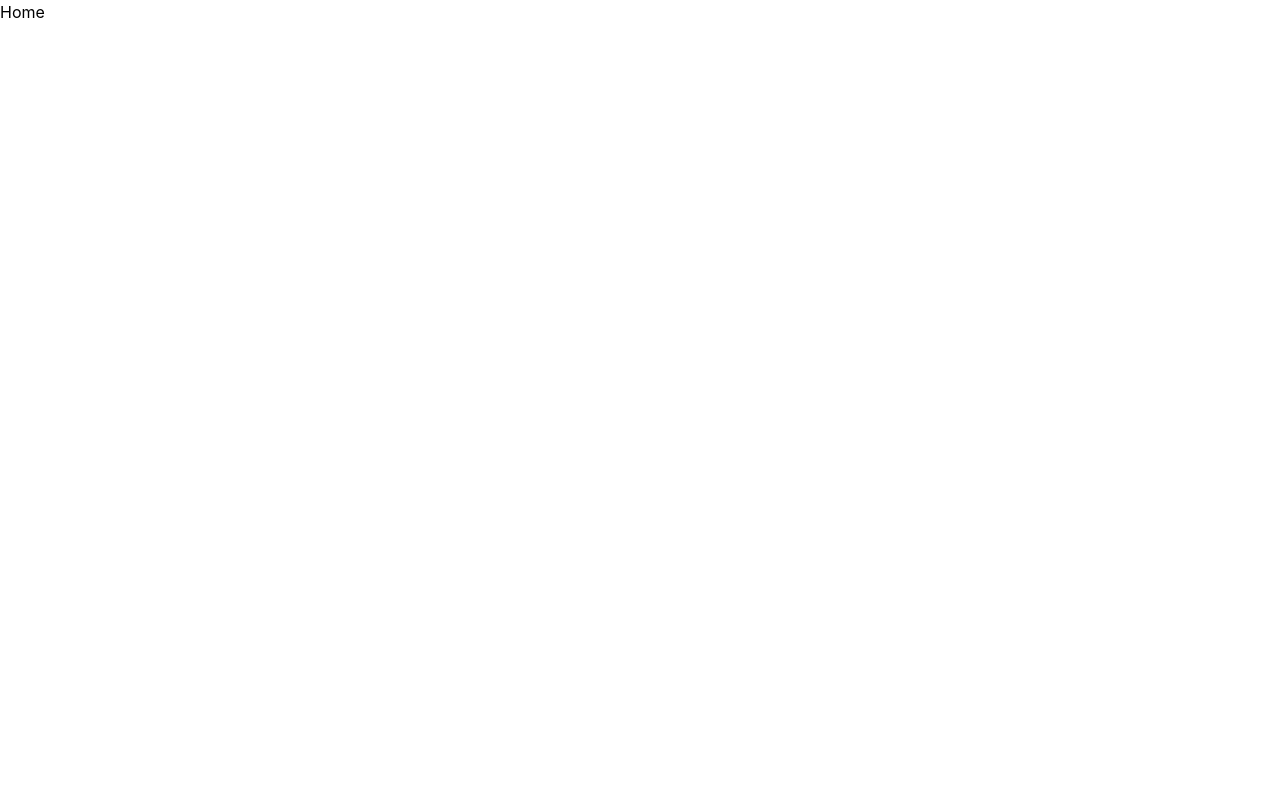
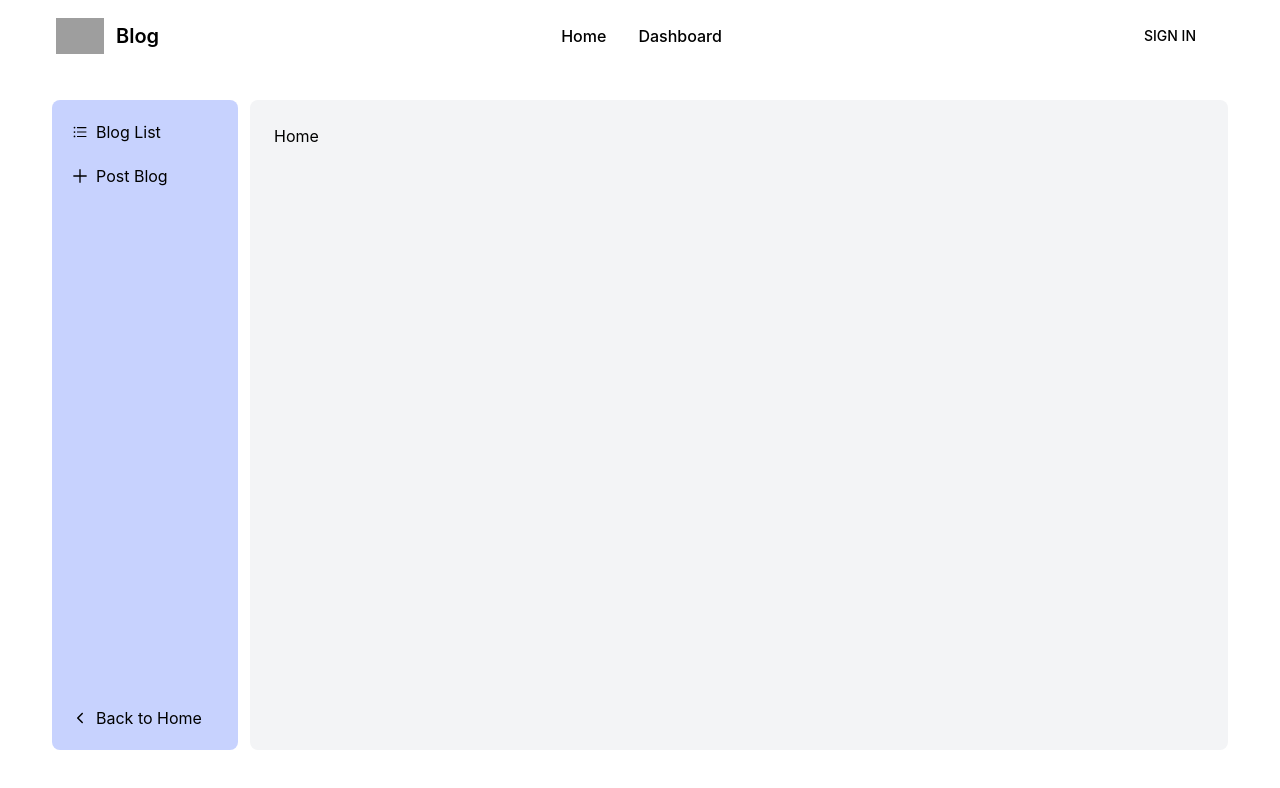
Before and after one commit to Saiket-Das/CMS-Application-Redux, a React (Create React App) app in the folder frontend/: page /dashboard in a window 1280 px wide. Shown: the top 788 px of the page. Built offline with nearby package versions, Linux system fonts and the light colour scheme; grey boxes are pictures that could not be loaded.

Commit message:
Frontend - Sidebar content & styles updated

```diff
--- /dev/null
+++ b/frontend/src/layout/Dashboard/Dashboard.js
@@ -0,0 +1,16 @@
+import React from "react";
+import { Outlet } from "react-router-dom";
+import Sidebar from "./Sidebar";
+
+const Dashboard = () => {
+  return (
+    <div className="grid grid-cols-12 p-3 gap-3">
+      <Sidebar />
+      <div className="col-span-10 w-full bg-gray-100 rounded-lg p-6">
+        <Outlet />
+      </div>
+    </div>
+  );
+};
+
+export default Dashboard;
--- /dev/null
+++ b/frontend/src/layout/Dashboard/Sidebar.js
@@ -0,0 +1,29 @@
+import React from "react";
+import { Link } from "react-router-dom";
+import { AiOutlineUnorderedList } from "react-icons/ai";
+import { GrAdd } from "react-icons/gr";
+import { IoIosArrowBack } from "react-icons/io";
+
+const Sidebar = () => {
+  return (
+    <div className="col-span-2 bg-indigo-200 h-[calc(100vh-150px)] p-5 rounded-lg">
+      <ul className="flex gap-3  flex-col h-full">
+        <li className="flex items-center mb-2">
+          <AiOutlineUnorderedList className="mr-2" />
+          <Link to="/dashboard">Blog List</Link>
+        </li>
+        <li className="flex items-center">
+          <GrAdd className="mr-2" />
+          <Link to="post-blog">Post Blog</Link>
+        </li>
+        <li className="flex items-center mt-auto">
+          <IoIosArrowBack className="mr-2" />
+
+          <Link to="/"> Back to Home </Link>
+        </li>
+      </ul>
+    </div>
+  );
+};
+
+export default Sidebar;
--- a/frontend/src/layout/Main/Navbar.js
+++ b/frontend/src/layout/Main/Navbar.js
@@ -3,26 +3,30 @@ import { Link } from "react-router-dom";
 
 const Navbar = () => {
   return (
-    <nav className="dark:bg-gray-800">
-      <div className="px-4 lg:px-6 py-2.5 ">
+    <nav className="">
+      <div className="px-4 py-4 mb-4">
         <div className="flex flex-wrap justify-between items-center mx-auto max-w-screen-xl">
-          <Link href="https://flowbite.com" className="flex items-center">
+          <Link
+            href="https://cdn-icons-png.flaticon.com/512/1/1905.png"
+            className="flex items-center"
+          >
             <img
-              src="https://flowbite.com/docs/images/logo.svg"
+              src="https://cdn-icons-png.flaticon.com/512/1/1905.png"
               className="mr-3 h-6 sm:h-9"
               alt="Flowbite Logo"
             />
-            <span className="self-center text-xl font-semibold whitespace-nowrap dark:text-white">
-              Flowbite
+            <span className="self-center text-xl font-semibold whitespace-nowrap ">
+              Blog
             </span>
           </Link>
           <div className="flex items-center lg:order-2">
             <Link
               to="/"
-              className="text-gray-800 dark:text-white hover:bg-gray-50 focus:ring-4 focus:ring-gray-300 font-medium rounded-lg text-sm px-4 lg:px-5 py-2 lg:py-2.5 mr-2 dark:hover:bg-gray-700 focus:outline-none dark:focus:ring-gray-800"
+              className="font-medium rounded-lg text-sm px-4 lg:px-5 py-2 lg:py-2.5 mr-2"
             >
               SIGN IN
             </Link>
+
             <button
               data-collapse-toggle="mobile-menu-2"
               type="button"
@@ -66,7 +70,7 @@ const Navbar = () => {
               <li>
                 <Link
                   to="/"
-                  className="block py-2 pr-4 pl-3 text-white rounded bg-primary-700 lg:bg-transparent lg:text-primary-700 lg:p-0 dark:text-white"
+                  className="block py-2 pr-4 pl- rounded bg-primary-700 lg:bg-transparent lg:text-primary-700 lg:p-0 "
                   aria-current="page"
                 >
                   Home
@@ -75,7 +79,7 @@ const Navbar = () => {
               <li>
                 <Link
                   to="/dashboard"
-                  className="block py-2 pr-4 pl-3 text-gray-700 border-b border-gray-100 hover:bg-gray-50 lg:hover:bg-transparent lg:border-0 lg:hover:text-primary-700 lg:p-0 dark:text-gray-400 lg:dark:hover:text-white dark:hover:bg-gray-700 dark:hover:text-white lg:dark:hover:bg-transparent dark:border-gray-700"
+                  className="block py-2 pr-4 pl-3 border-b lg:hover:bg-transparent lg:border-0 lg:hover:text-primary-700 lg:p-0"
                 >
                   Dashboard
                 </Link>
```
Also changed, not shown: frontend/src/routes/routes.js (+5 -3 lines).
